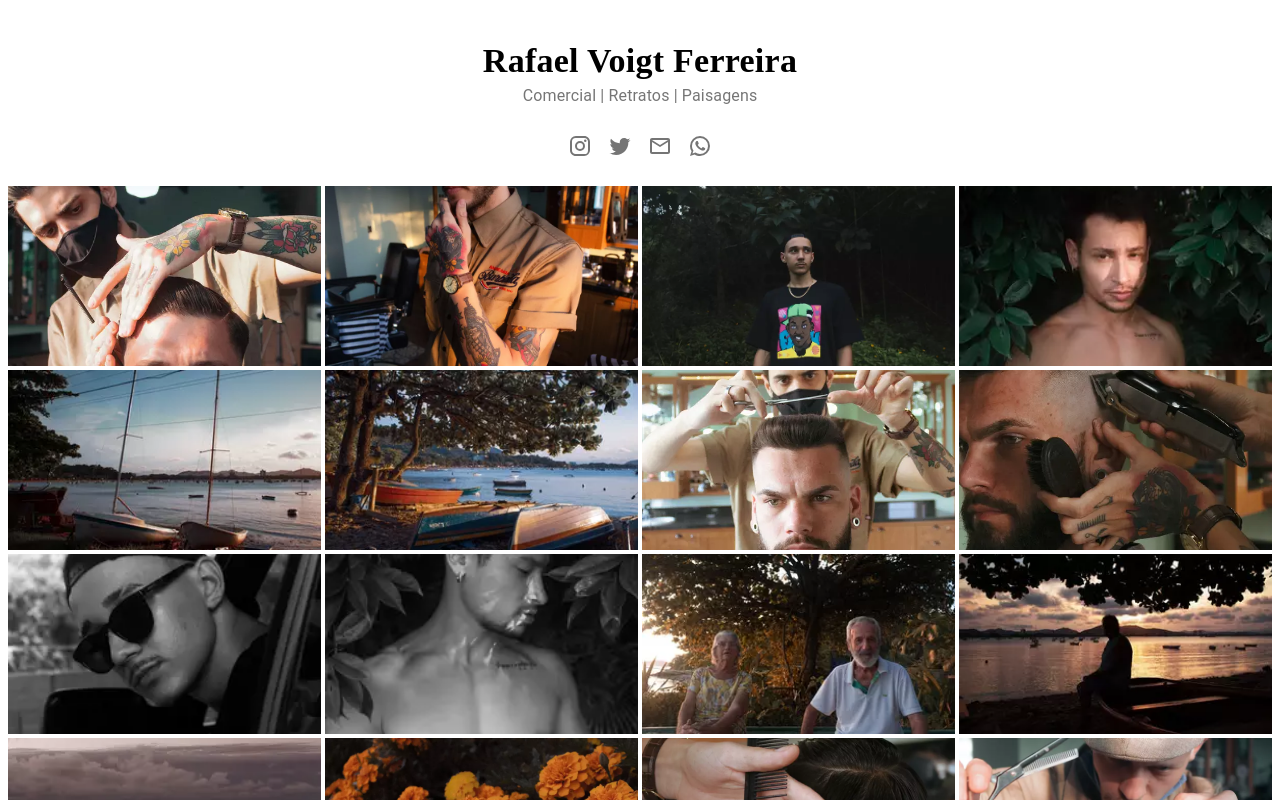
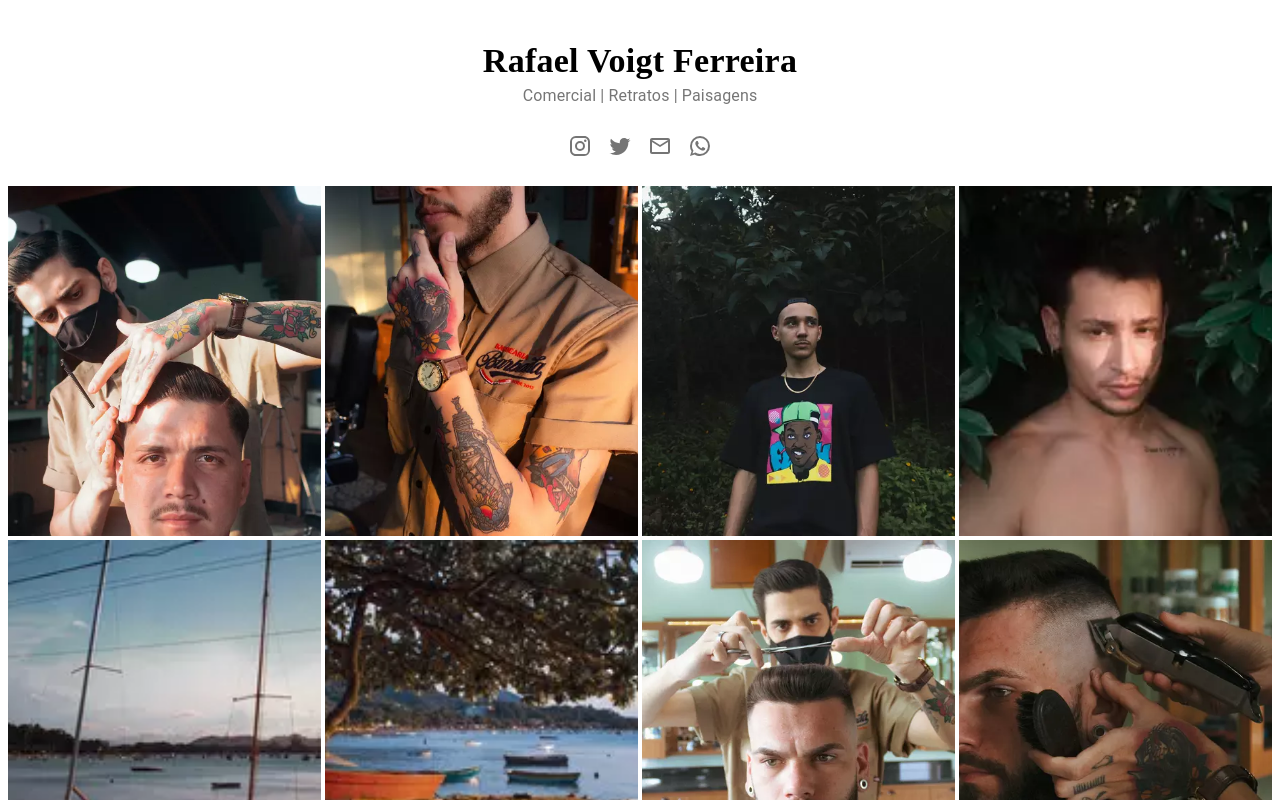
Before and after one commit to rafinhavoigt/rafinhavoigt.github.io, a React (Create React App) app: page / in a window 1280 px wide. Shown: the top 800 px of the page. Built offline with nearby package versions, Linux system fonts and the light colour scheme; the HTML template or start-up script is replaced by a standard one; a web font is replaced by a local one.

Commit message:
Create the logic for all the screen sizes
- Create the necessary logic to handle every screen out there

```diff
--- a/src/components/ImagesFeed/index.jsx
+++ b/src/components/ImagesFeed/index.jsx
@@ -8,12 +8,37 @@ import PhotoViewer from '../PhotoViewer/';
 
 export default function ImagesFeed() {
   const theme = useTheme();
-  const [columns, setColumns] = React.useState(0);
-  const isMobileDevice = useMediaQuery(theme.breakpoints.down('xs'));
-  const isTablet = useMediaQuery(theme.breakpoints.between('sm', '1200'));
+  const isMobileDevice = useMediaQuery(theme.breakpoints.only('xs', 'sm'));
+  const isSmallTablet = useMediaQuery(theme.breakpoints.only('sm', 'md'));
+  const isBigTablet = useMediaQuery(theme.breakpoints.only('md', 'lg'));
+  const isDesktop = useMediaQuery(theme.breakpoints.only('lg', 'xl'));
+  const isWideScreen = useMediaQuery(theme.breakpoints.up('xl'));
   const [open, openViewer] = React.useState(false);
   const [picture, setPicture] = React.useState(null);
   const [title, setTitle] = React.useState(null);
+
+  const findOutTheHeight = () => {
+    if (isWideScreen) {
+      return 400;
+    } else if (isDesktop) {
+      return 350;
+    } else if (isBigTablet) {
+      return 200;
+    } else if (isSmallTablet) {
+      return 180;
+    } else if (isMobileDevice) {
+      return 160;
+    }
+  };
+  const height = findOutTheHeight();
+  const findOutTheNumberOfColumns = () => {
+    if (isMobileDevice) {
+      return 2;
+    } else {
+      return 4;
+    }
+  };
+  const columns = findOutTheNumberOfColumns();
 
   const closeViewer = () => {
     openViewer(false);
@@ -26,19 +51,9 @@ export default function ImagesFeed() {
     openViewer(true);
   };
 
-  React.useEffect(() => {
-    if (isMobileDevice === true) {
-      setColumns(2);
-    } else if (isTablet === true) {
-      setColumns(4);
-    } else {
-      setColumns(4);
-    }
-  }, [isMobileDevice, isTablet]);
-
   return (
     <div>
-      <GridList cols={columns}>
+      <GridList cols={columns} cellHeight={height}>
         {tileData.map((tile) => (
           <GridListTile
             key={tile.thumbnail}
```
